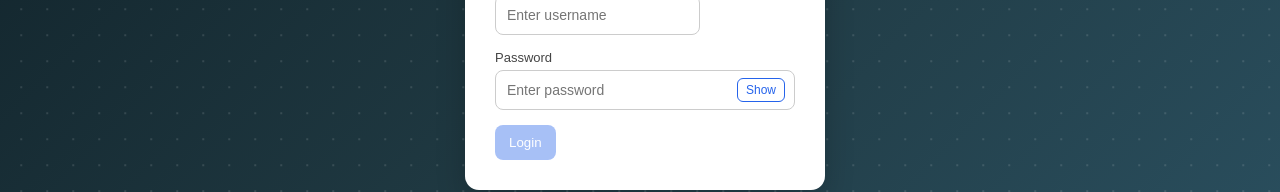
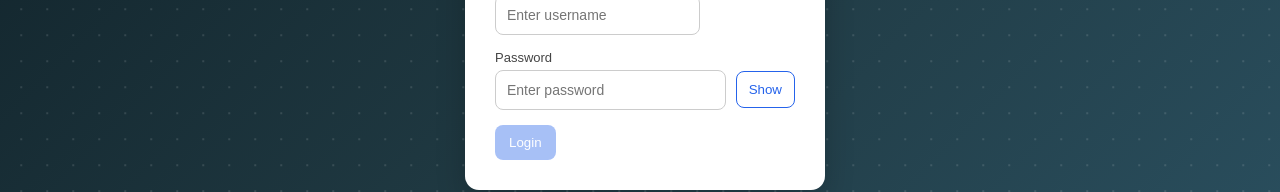
Before and after one commit to Derrickmeitaron/hospital-frontend, a React (Create React App) app: page / in a window 1280 px wide. Shown: the part 350-542 px from the top of the page. Built offline with nearby package versions, Linux system fonts and the light colour scheme.

Commit message:
last update

```diff
--- a/src/components/Login.js
+++ b/src/components/Login.js
@@ -274,8 +274,10 @@ const styles = {
   /* ✅ FIXED INPUT (merged properly) */
 
   /* password wrapper */
- passwordWrapper: {
-  position: "relative",
+passwordWrapper: {
+  display: "flex",
+  alignItems: "center",
+  gap: "10px",
   width: "100%"
 },
 
@@ -284,6 +286,7 @@ input: {
   padding: "11px",
   borderRadius: "8px",
   border: "1px solid #ccc",
+  outline: "none",
   fontSize: "14px",
   boxSizing: "border-box"
 },
@@ -299,20 +302,15 @@ passwordInput: {
 },
 
 toggleOutside: {
-  position: "absolute",
-  right: "10px",
-  top: "50%",
-  transform: "translateY(-50%)",
-
-  padding: "4px 8px",
-  borderRadius: "6px",
+  padding: "10px 12px",
+  borderRadius: "8px",
   border: "1px solid #2563eb",
   background: "#fff",
   color: "#2563eb",
-  fontSize: "12px",
-  cursor: "pointer"
+  cursor: "pointer",
+  whiteSpace: "nowrap"
 },
-  errorBox: {
+errorBox: {
     marginTop: "12px",
     padding: "10px",
     background: "#fee2e2",
```
